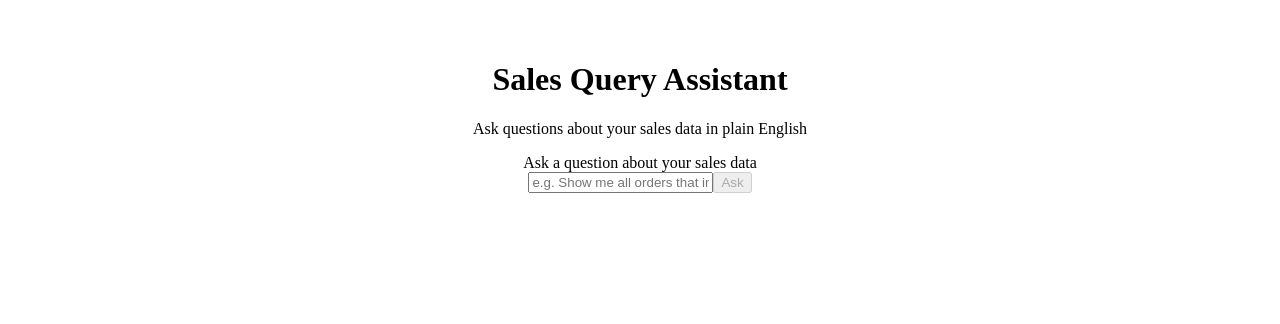
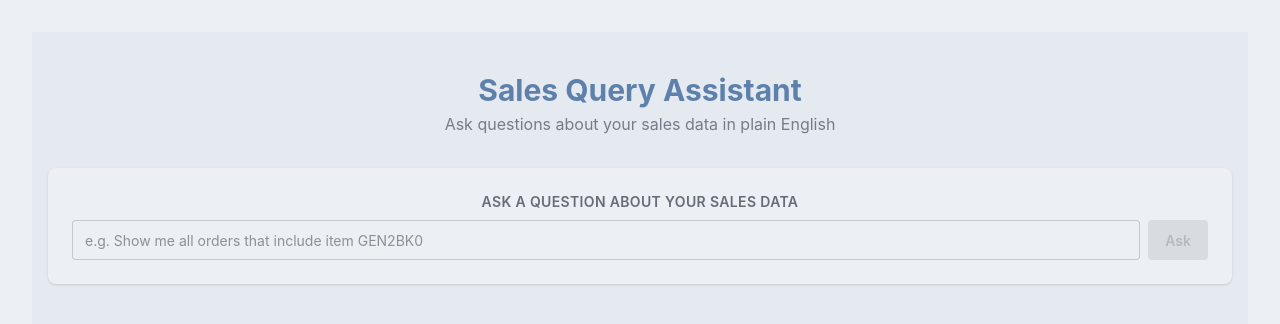
Before and after one commit to matthew-njd/QueryAssistant, a React (Vite) app in the folder QueryAssistant.Client/: page / in a window 1280 px wide. Shown: the top 324 px of the page. Built offline with nearby package versions, Linux system fonts and the light colour scheme.

Commit message:
Updates main app styles.

```diff
--- a/QueryAssistant.Client/index.html
+++ b/QueryAssistant.Client/index.html
@@ -1,5 +1,5 @@
 <!doctype html>
-<html lang="en">
+<html lang="en" data-theme="nord">
   <head>
     <meta charset="UTF-8" />
     <link rel="icon" type="image/svg+xml" href="/favicon.svg" />
--- a/QueryAssistant.Client/src/App.css
+++ b/QueryAssistant.Client/src/App.css
@@ -1,36 +1,7 @@
 @import "tailwindcss";
-@plugin "daisyui";
-@plugin "daisyui/theme" {
-  name: "ligtaq";
-  default: false;
-  prefersdark: false;
-  color-scheme: "light";
-  --color-base-100: oklch(96% 0.018 272.314);
-  --color-base-200: oklch(93% 0.034 272.788);
-  --color-base-300: oklch(87% 0.065 274.039);
-  --color-base-content: oklch(35% 0.144 278.697);
-  --color-primary: oklch(51% 0.262 276.966);
-  --color-primary-content: oklch(96% 0.018 272.314);
-  --color-secondary: oklch(58% 0.158 241.966);
-  --color-secondary-content: oklch(97% 0.013 236.62);
-  --color-accent: oklch(64% 0.222 41.116);
-  --color-accent-content: oklch(98% 0.016 73.684);
-  --color-neutral: oklch(39% 0.195 277.366);
-  --color-neutral-content: oklch(96% 0.018 272.314);
-  --color-info: oklch(74% 0.16 232.661);
-  --color-info-content: oklch(29% 0.066 243.157);
-  --color-success: oklch(76% 0.177 163.223);
-  --color-success-content: oklch(26% 0.051 172.552);
-  --color-warning: oklch(82% 0.189 84.429);
-  --color-warning-content: oklch(27% 0.077 45.635);
-  --color-error: oklch(71% 0.202 349.761);
-  --color-error-content: oklch(28% 0.109 3.907);
-  --radius-selector: 0.25rem;
-  --radius-field: 0.25rem;
-  --radius-box: 0.25rem;
-  --size-selector: 0.25rem;
-  --size-field: 0.25rem;
-  --border: 1px;
-  --depth: 1;
-  --noise: 1;
+@plugin "daisyui" {
+  themes:
+    light --default,
+    dark --prefersdark,
+    nord;
 }
--- a/QueryAssistant.Client/src/App.tsx
+++ b/QueryAssistant.Client/src/App.tsx
@@ -2,6 +2,7 @@ import { useState } from "react";
 import { QuestionInput } from "./components/QuestionInput";
 import { ResultsTable } from "./components/ResultsTable";
 import { useChat } from "./hooks/useChat";
+import "./App.css";
 
 function App() {
   const { response, loading, exporting, error, ask, exportToExcel } = useChat();
```
Also changed, not shown: 1 other file (tests, documents, lock files or other folders).
